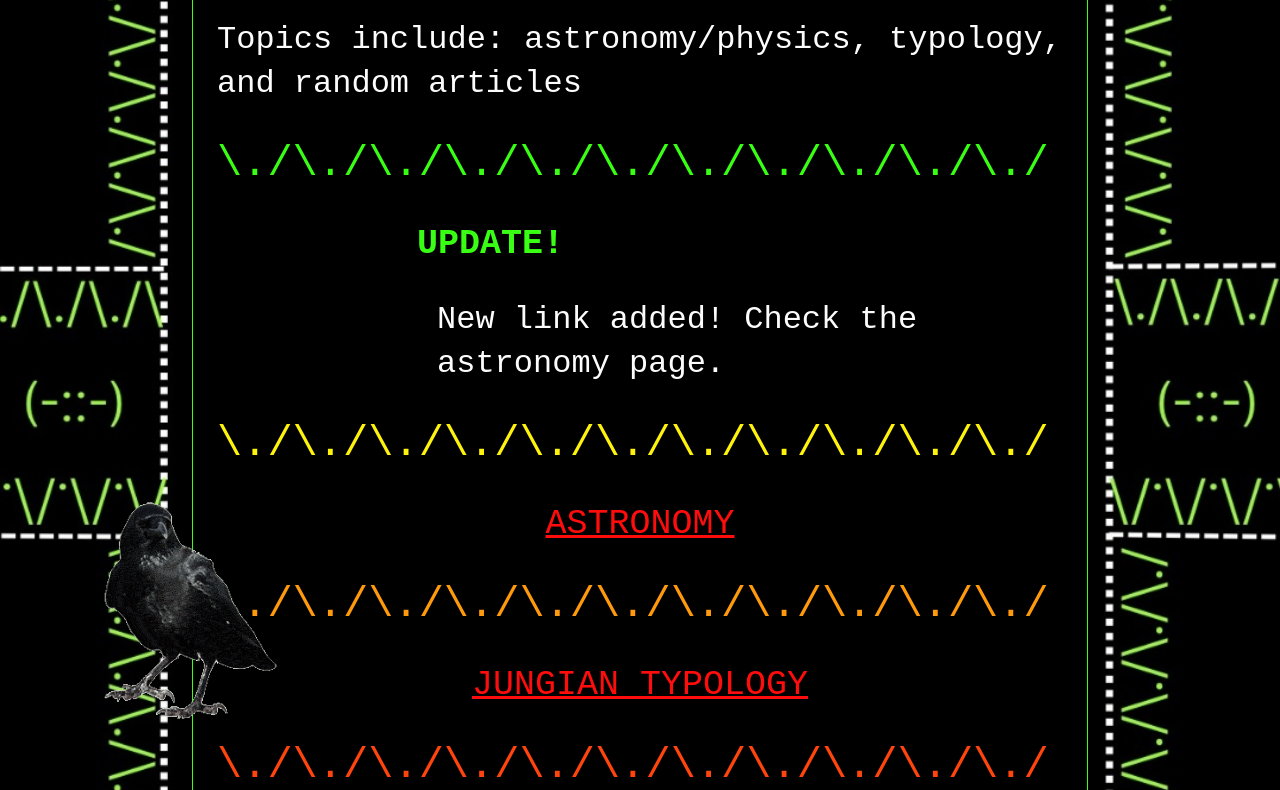
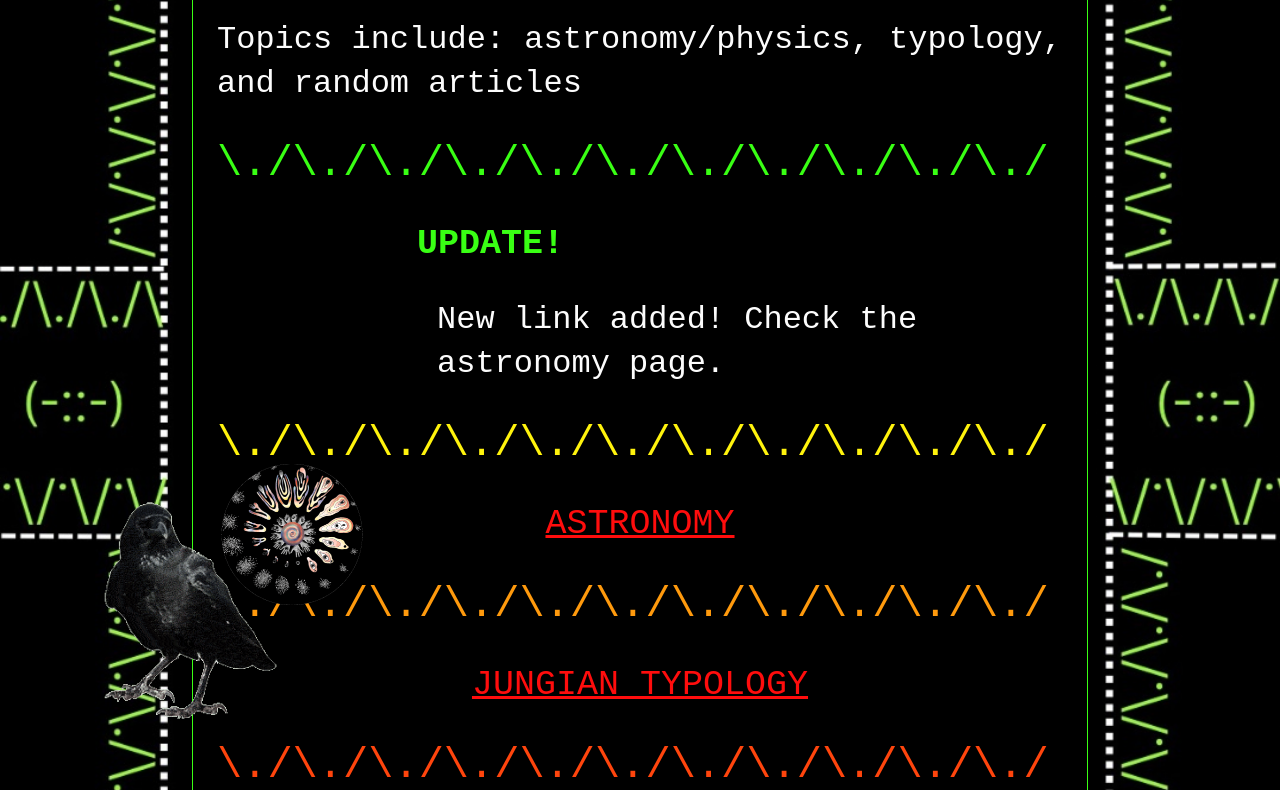
Before and after one commit to Still-Orbiting/Still-Orbiting.github.io, a plain HTML site: page index.html in a window 1280 px wide. Shown: the part 742-1532 px from the top of the page. Drawn offline with Linux system fonts and the light colour scheme.

Commit message:
Change image position for update notification
Updated image position in index.html.

```diff
--- a/index.html
+++ b/index.html
@@ -53,7 +53,7 @@
     </a>
 
     <h1 style="margin-left: 200px; color:#39ff14; font-size: 35px;">UPDATE!</h1>
-     <img src="7ECC6106-CE13-43E6-80BE-AE47A2F43294.gif" style="position: absolute; top: 30px; width: 150px;">
+     <img src="7ECC6106-CE13-43E6-80BE-AE47A2F43294.gif" style="position: absolute; top: 900px; width: 150px;">
     <p style="margin-left: 220px;">New link added! Check the astronomy page.</p>
 
     <p style="color: #fff30d; font-size: 42px; line-height: 32px;">\./\./\./\./\./\./\./\./\./\./\./</p>
```
